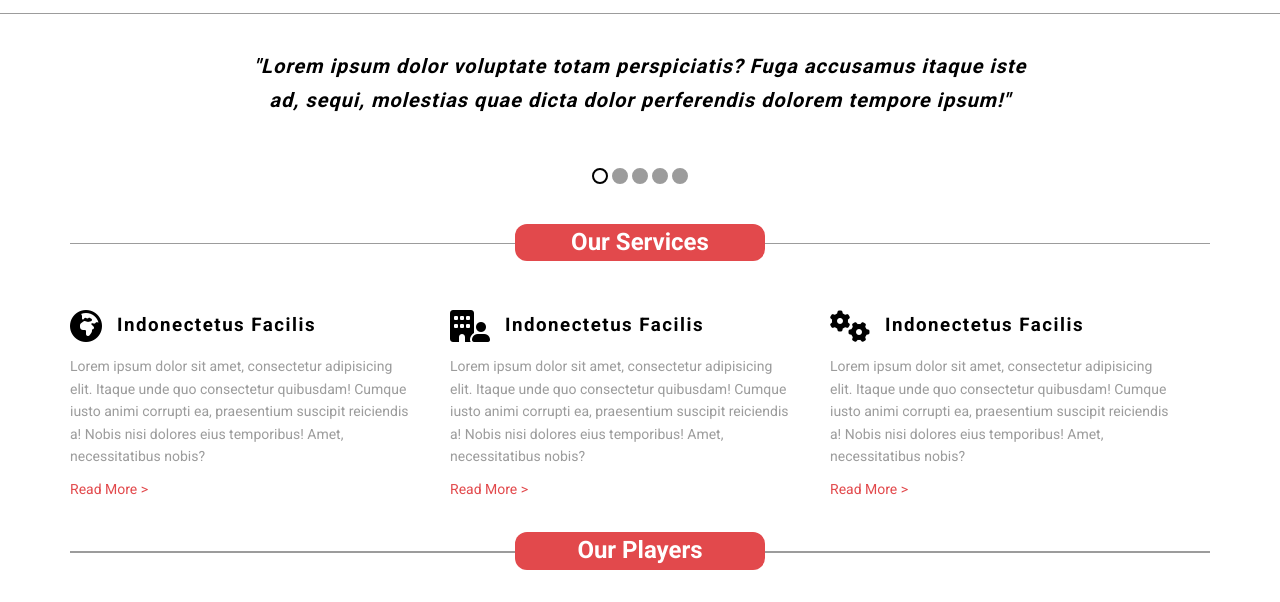
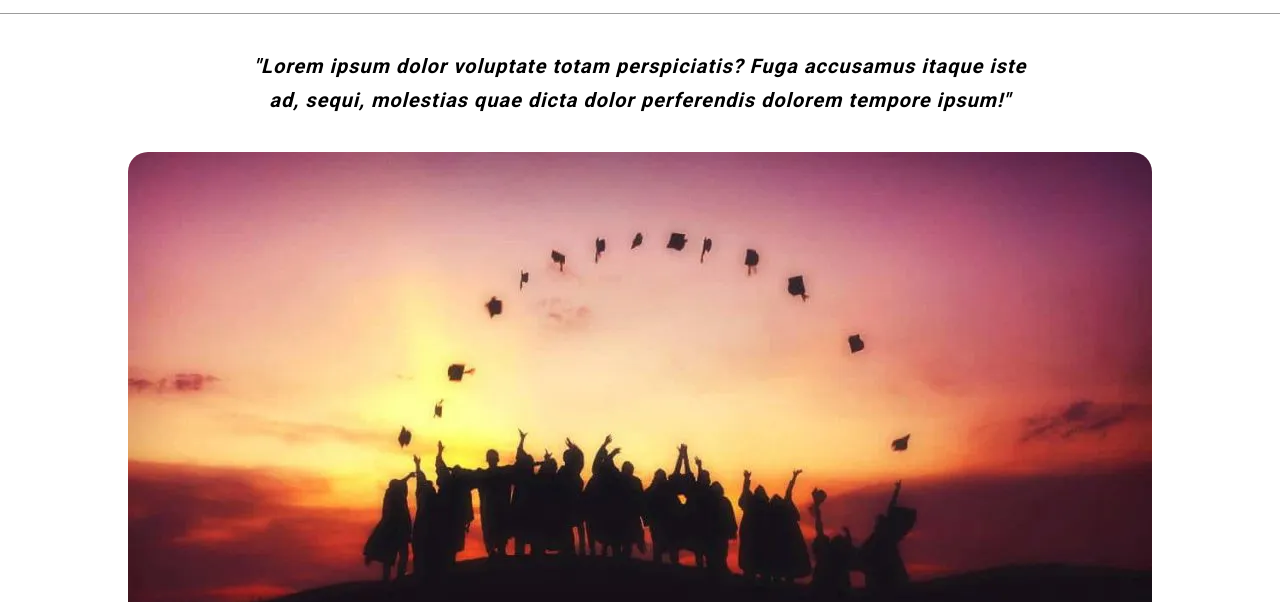
Before and after one commit to ZiadAhmedHussein/Compositio_project, a plain HTML site: page index.html in a window 1280 px wide. Shown: the part 120-722 px from the top of the page. Drawn offline with Linux system fonts and the light colour scheme; the site is published under a folder, as on GitHub Pages, so addresses that start at the root find nothing.

Commit message:
solve a html bug

```diff
--- a/index.html
+++ b/index.html
@@ -34,7 +34,7 @@
         <div class="slider">
             <div class="container">
                 <blockquote>"Lorem ipsum dolor voluptate totam perspiciatis? Fuga accusamus itaque iste ad, sequi, molestias quae dicta dolor perferendis dolorem tempore ipsum!"</blockquote>
-                <img src="/imgs/1.jpg" alt="">
+                <img src="./imgs/1.jpg" alt="">
                 <ul class="bolets">
                     <li class="active"></li>
                     <li></li>
```
